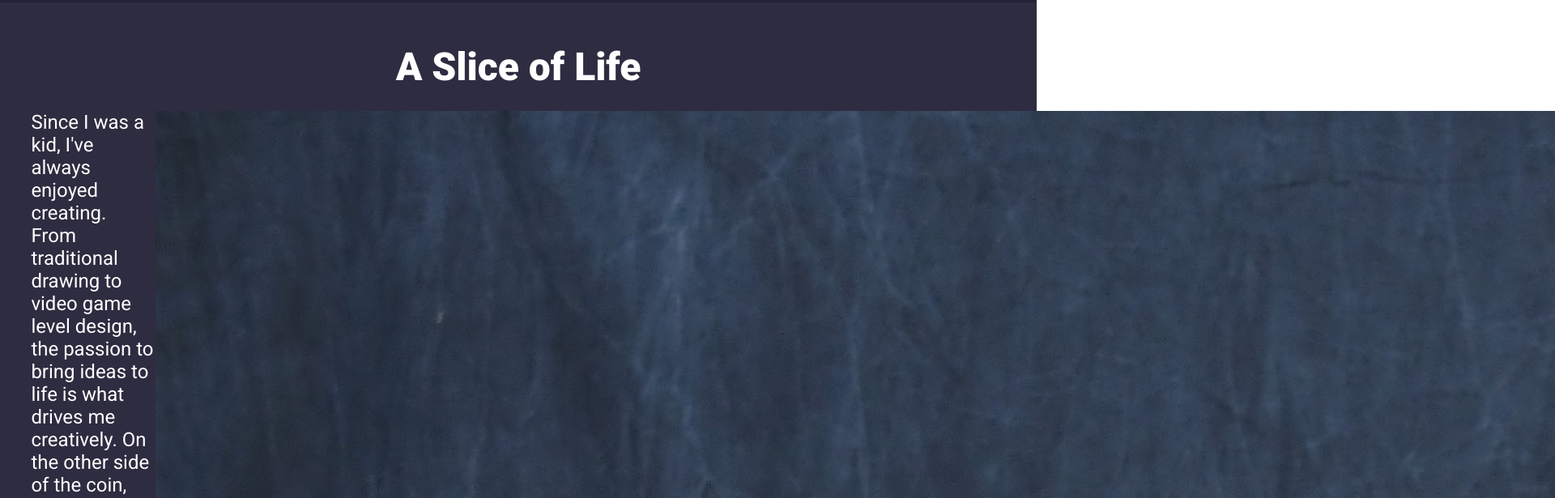
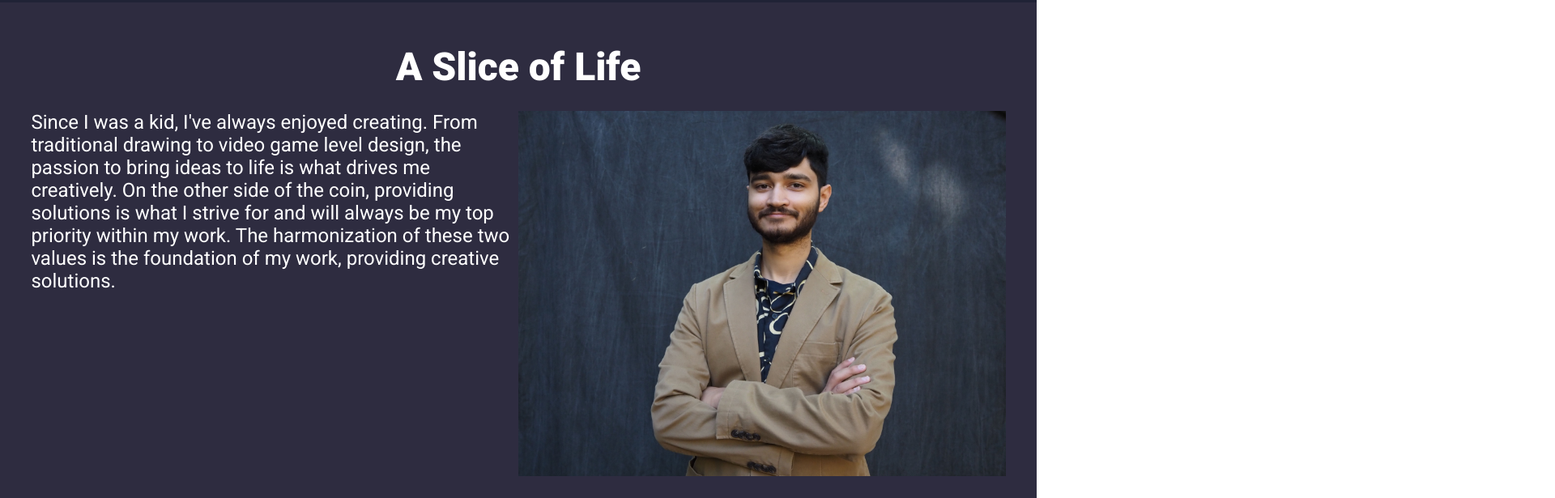
Before and after one commit to WaimsGuy/WaimsGuy.github.io, a plain HTML site: page index.html in a window 1280 px wide. Shown: the part 797-1412 px from the top of the page at 81% size, 1920 px wide, since content can reach past the window. Drawn offline with Linux system fonts and the light colour scheme.

Commit message:
Update index.html
reduced about me image size

```diff
--- a/index.html
+++ b/index.html
@@ -38,7 +38,7 @@
 	within my work. The harmonization of these two values is the foundation of my work, providing
 	creative solutions.
 	</p>
-	<img src="JR_3.jpg"></img>
+	<img src="JR_3.jpg" alt="A professional picture of Jordan" width="50%" height="auto"></img>
 	</div>
   </section>
 
```
